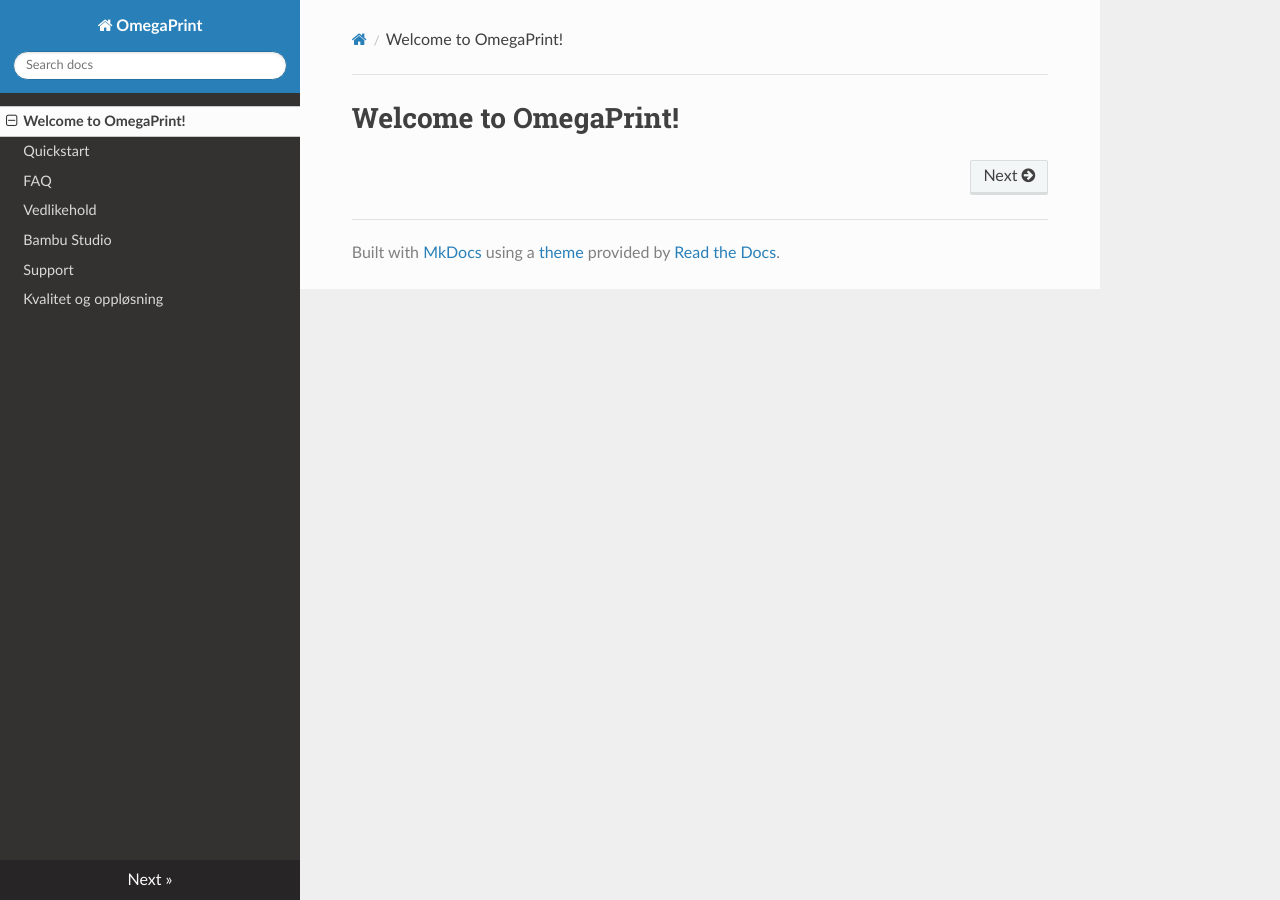
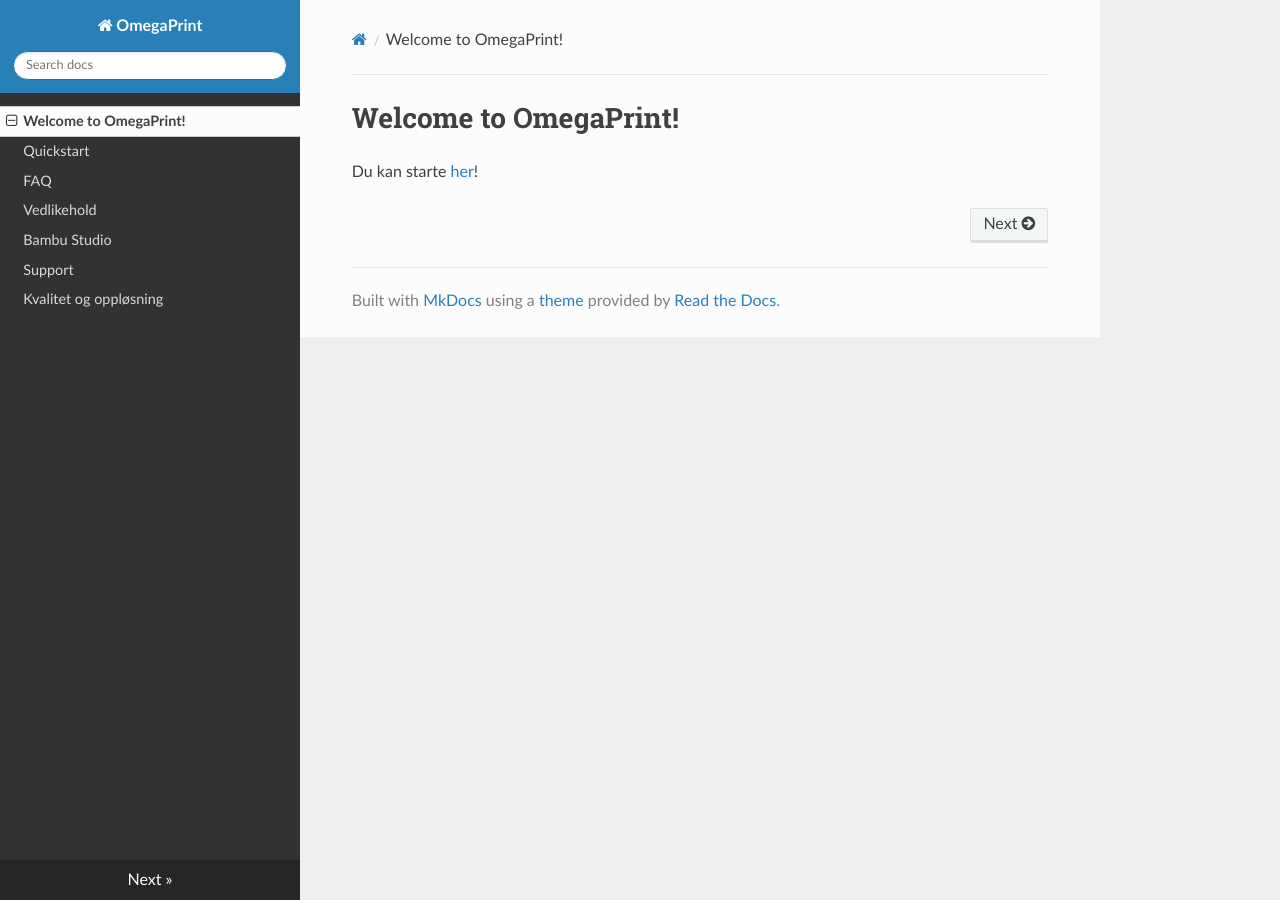
Before and after one commit to jonasmuriboe/jonasmuriboe.github.io, an MkDocs documentation site: the page built from docs/index.md, in a window 1280 px wide. Built offline with MkDocs 1.6.1, drawn with Linux system fonts in a browser that asks for light colours; nearby versions of some CDN libraries.

```diff
--- a/docs/index.md
+++ b/docs/index.md
@@ -1 +1,3 @@
 # Welcome to OmegaPrint!
+
+Du kan starte [her](quickstart.md#installasjonsguide)!
```
Also changed, not shown: README.md (added, +1 -0 lines).
